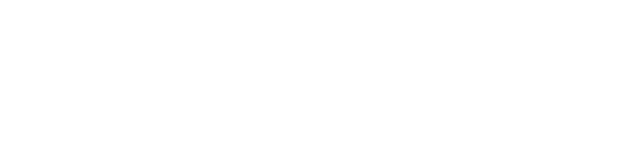
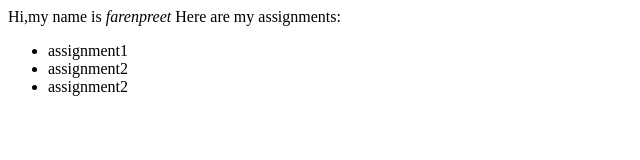
Before and after one commit to farenpreet/csci-165, a plain HTML site: page index.html in a window 1280 px wide. Shown: the whole page, without its empty margins (0-640 px from the left). Drawn offline with Linux system fonts and the light colour scheme.

Commit message:
Update index.html

```diff
--- a/index.html
+++ b/index.html
@@ -1 +1,15 @@
 <html>
+<head>
+ <title>Home</title>
+</head>
+<body>
+ Hi,my name is<em> farenpreet</em>
+Here are my assignments:
+<br>
+<ul>
+  <li><ahref="./assign1.html">assignment1</a></li>
+  <li><ahref="./assign2.html">assignment2</a></li>
+  <li><ahref="./assign3.html">assignment2</a></li>
+ </ul>
+ </body>
+</html>
```
